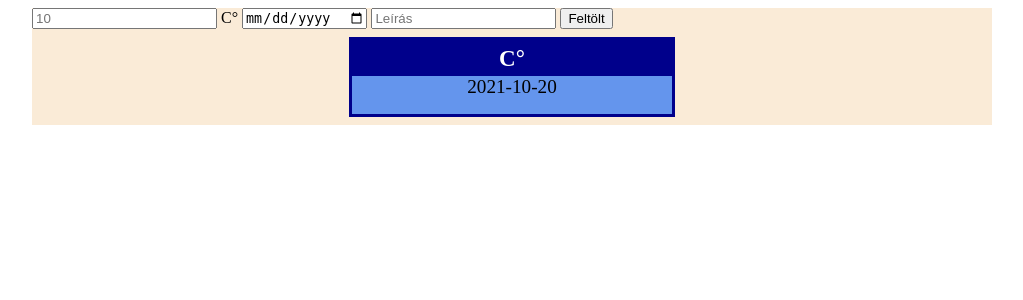
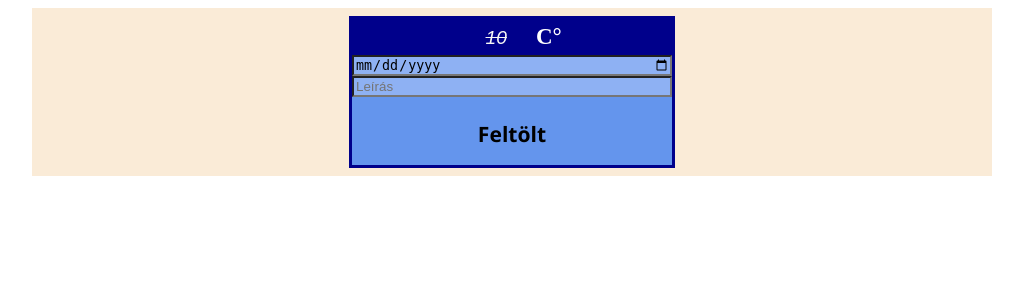
Before and after one commit to Erdodif/PHP_CRUD, a PHP site: page / in a window 1280 px wide. Shown: the top 300 px of the page, without its empty margins (128-1151 px from the left). Run offline with PHP 8.4, Linux system fonts and the light colour scheme; data that the repository does not hold is empty.

Commit message:
Stílus megvalósítása

```diff
--- a/Elorejelzes.php
+++ b/Elorejelzes.php
@@ -29,7 +29,7 @@ class Elorejelzes{
         return $this->hofok;
     }
 
-    public static function form($elem = null) :string{
+    public static function form(?Elorejelzes $elem = null) :string{
         if($elem !== null){
             $id = $this->getId();
             $hofok = $this->getHofok();
@@ -41,7 +41,14 @@ class Elorejelzes{
             $datum = "";
             $leiras = "";
         }
-        return "";
+        return "
+        <form method='POST'>
+            <span class='hofok'><input type='text' name='hofok' placeholder='10' value='$hofok'> C°</span>
+            <input type='date' name='datum' value='$datum'>
+            <input type='text' name='leiras' placeholder='Leírás'value='$leiras'>
+            <input type='submit' value='Feltölt'>
+        </form>
+        ";
     }
 
     public function kartya() : string{
@@ -50,7 +57,7 @@ class Elorejelzes{
         $datum = $this->getDatum();
         $leiras = $this->getLeiras();
         return "
-        <div class='kartya' id='w_$id'>
+        <a class='kartya' href='edit.php?id=$id'>
             <div class='hofok'>
                 $hofok C°
             </div>
@@ -60,7 +67,7 @@ class Elorejelzes{
             <div class='leiras'>
                 $leiras
             </div>
-        </div>
+        </a>
         ";
     }
 
--- a/index.php
+++ b/index.php
@@ -16,12 +16,6 @@ require_once "Elorejelzes.php";
         <?php
             echo Elorejelzes::form();
         ?>
-        <form>
-            <input type="text" name="hofok" placeholder="10"> C°
-            <input type="date" name="datum">
-            <input type="text" name="leiras" placeholder="Leírás">
-            <input type="submit" value="Feltölt">
-        </form>
     </div>
     <div class="lista">
         <?php
@@ -31,8 +25,6 @@ require_once "Elorejelzes.php";
                 $ki.= $elem->kartya();
             }
             echo $ki;
-            echo Elorejelzes::getById(1)->kartya();
-
         ?>
     </div>
 </body>
--- a/style.css
+++ b/style.css
@@ -6,13 +6,13 @@ body{
     width: min(100%, 60rem);
     margin-inline: auto;
 }
-.lista{
+.lista, .letrehoz{
     display: flex;
     flex-direction: row;
     flex-wrap: wrap;
     justify-content: space-around;
 }
-.kartya{
+.kartya, .letrehoz > form{
     font-size: 1.2rem;
     min-width: 20rem;
     text-align: center;
@@ -28,3 +28,60 @@ body{
     color: white;
     padding-block: .2em;
 }
+.letrehoz > form{
+    display: flex;
+    flex-direction: column;
+    flex-wrap: nowrap;
+    justify-content: center;
+}
+.letrehoz > form > input{
+    background: rgb(142, 177, 243);
+}
+.letrehoz > form > input[type="submit"]{
+    background: cornflowerblue;
+    color: black;
+    border: none;
+    margin-block-start: 1em;
+    font-size: 1.1em;
+    font-family: 'Segoe UI', Tahoma, Geneva, Verdana, sans-serif;
+    font-weight: bold;
+}
+.letrehoz > form > input[type="submit"]:hover{
+    background: darkblue;
+    color: whitesmoke;
+    border: none;
+}
+span.hofok [type="text"]{
+    font-size: 1.2rem;
+    background-color: darkblue;
+    color: white;
+    outline: none;;
+    border: 0;
+    text-align: center;
+    width: 6ch;
+}
+span.hofok [type="text"]::placeholder{
+    color: whitesmoke;
+    text-decoration: line-through;
+    font-style: italic;
+}
+.kartya{
+    position: relative;
+    pointer-events: none;
+    text-decoration: none;
+    color: black;
+}
+.kartya::after{
+    background: cornflowerblue;
+    border-radius: 10vh;
+    padding-inline: .2em;
+    content: "Szerkeszt";
+    position: absolute;
+    top: -0.5em;
+    right: -0.5em;
+    pointer-events: all;
+}
+.kartya:hover::after{
+    background: darkcyan;
+    color: white;
+}
```
